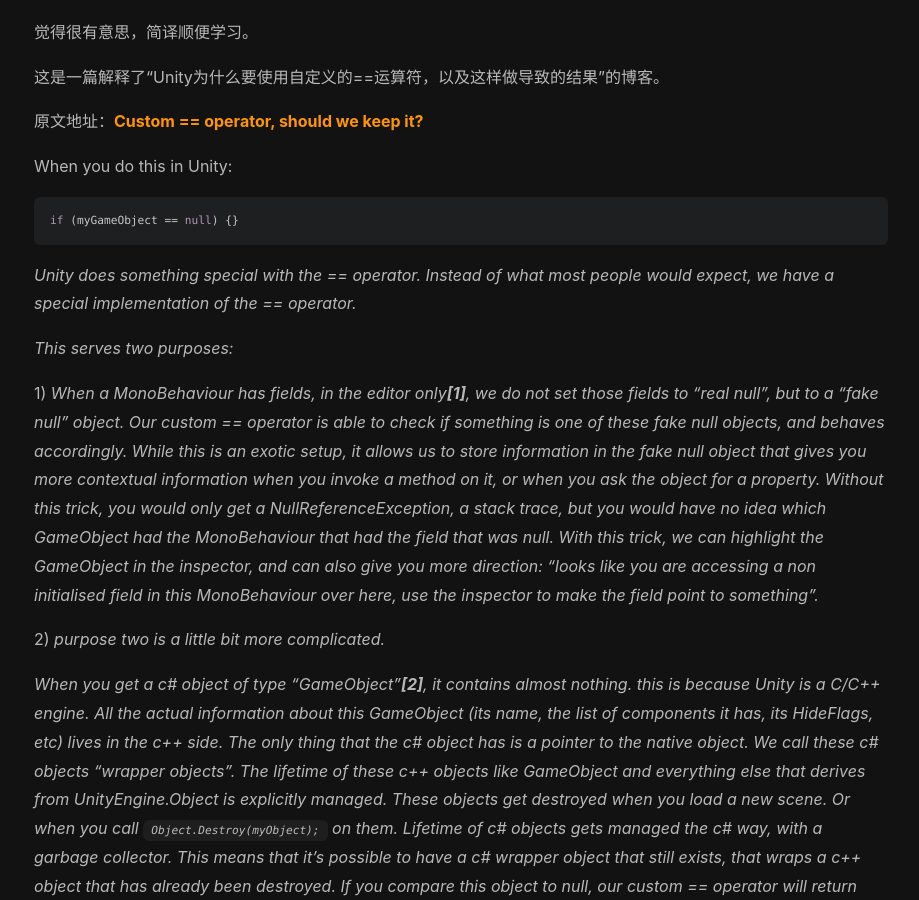
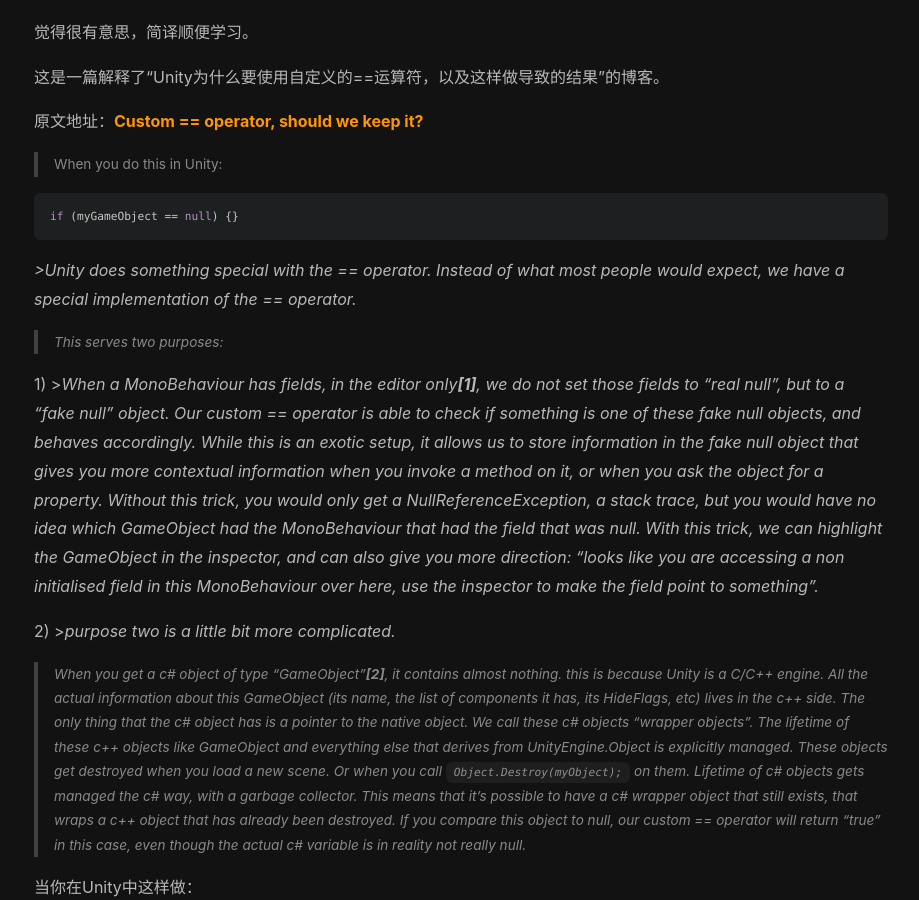
Before and after one commit to S0nrEir/S0nrEir.github.io, a Jekyll site: the page built from _posts/2023-03-03-译_Unity博客《custom == operator,should we keep it》.md, in a window 1280 px wide and 900 px high, scrolled down 355 px. Shown: the whole window, without its empty margins (69-988 px from the left). Built offline with Jekyll 4.4.1, drawn with Linux system fonts in a browser that asks for light colours; nearby versions of some CDN libraries; some of the changed text lies outside the part shown.

Commit message:
添加引用

````diff
--- a/_posts/2023-03-03-译_Unity博客《custom == operator,should we keep it》.md
+++ b/_posts/2023-03-03-译_Unity博客《custom == operator,should we keep it》.md
@@ -11,21 +11,21 @@ tags: ["原理","GC"]
 
 原文地址：[**Custom == operator, should we keep it?**](https://blog.unity.com/technology/custom-operator-should-we-keep-it)
 
-When you do this in Unity:
+> When you do this in Unity:
 
 ```c#
 if (myGameObject == null) {}
 ```
 
-*Unity does something special with the == operator. Instead of what most people would expect, we have a special implementation of the == operator.*
+*>Unity does something special with the == operator. Instead of what most people would expect, we have a special implementation of the == operator.*
 
-*This serves two purposes:*
+> *This serves two purposes:*
 
-1) *When a MonoBehaviour has fields, in the editor only**[1]**, we do not set those fields to "real null", but to a "fake null" object. Our custom == operator is able to check if something is one of these fake null objects, and behaves accordingly. While this is an exotic setup, it allows us to store information in the fake null object that gives you more contextual information when you invoke a method on it, or when you ask the object for a property. Without this trick, you would only get a NullReferenceException, a stack trace, but you would have no idea which GameObject had the MonoBehaviour that had the field that was null. With this trick, we can highlight the GameObject in the inspector, and can also give you more direction: "looks like you are accessing a non initialised field in this MonoBehaviour over here, use the inspector to make the field point to something".*
+1) >*When a MonoBehaviour has fields, in the editor only**[1]**, we do not set those fields to "real null", but to a "fake null" object. Our custom == operator is able to check if something is one of these fake null objects, and behaves accordingly. While this is an exotic setup, it allows us to store information in the fake null object that gives you more contextual information when you invoke a method on it, or when you ask the object for a property. Without this trick, you would only get a NullReferenceException, a stack trace, but you would have no idea which GameObject had the MonoBehaviour that had the field that was null. With this trick, we can highlight the GameObject in the inspector, and can also give you more direction: "looks like you are accessing a non initialised field in this MonoBehaviour over here, use the inspector to make the field point to something".*
 
-2) *purpose two is a little bit more complicated.*
+2) >*purpose two is a little bit more complicated.*
 
-   *When you get a c# object of type "GameObject"**[2]**, it contains almost nothing. this is because Unity is a C/C++ engine. All the actual information about this GameObject (its name, the list of components it has, its HideFlags, etc) lives in the c++ side. The only thing that the c# object has is a pointer to the native object. We call these c# objects "wrapper objects". The lifetime of these c++ objects like GameObject and everything else that derives from UnityEngine.Object is explicitly managed. These objects get destroyed when you load a new scene. Or when you call `Object.Destroy(myObject);` on them. Lifetime of c# objects gets managed the c# way, with a garbage collector. This means that it's possible to have a c# wrapper object that still exists, that wraps a c++ object that has already been destroyed. If you compare this object to null, our custom == operator will return "true" in this case, even though the actual c# variable is in reality not really null.*
+   > *When you get a c# object of type "GameObject"**[2]**, it contains almost nothing. this is because Unity is a C/C++ engine. All the actual information about this GameObject (its name, the list of components it has, its HideFlags, etc) lives in the c++ side. The only thing that the c# object has is a pointer to the native object. We call these c# objects "wrapper objects". The lifetime of these c++ objects like GameObject and everything else that derives from UnityEngine.Object is explicitly managed. These objects get destroyed when you load a new scene. Or when you call `Object.Destroy(myObject);` on them. Lifetime of c# objects gets managed the c# way, with a garbage collector. This means that it's possible to have a c# wrapper object that still exists, that wraps a c++ object that has already been destroyed. If you compare this object to null, our custom == operator will return "true" in this case, even though the actual c# variable is in reality not really null.*
 
 当你在Unity中这样做：
 
@@ -45,16 +45,16 @@ Unity对==操作符做了一些特殊的事，并不如人们期待的那样，
 
 ------
 
-*While these two use cases are pretty reasonable, the custom null check also comes with a bunch of downsides.*
+> *While these two use cases are pretty reasonable, the custom null check also comes with a bunch of downsides.*
 
 这两种理由都是很合理的，但自定义的判空检查也带来了一些问题。
 
 ------
 
-- *It is counterintuitive.*
-- *Comparing two UnityEngine.Objects to eachother or to null is slower than you'd expect.*
-- *The custom ==operator is not thread safe, so you cannot compare objects off the main thread. (this one we could fix).*
-- *It behaves inconsistently with the ?? operator, which also does a null check, but that one does a pure c# null check, and cannot be bypassed to call our custom null check.*
+- > *It is counterintuitive.*
+- > *Comparing two UnityEngine.Objects to eachother or to null is slower than you'd expect.*
+- > *The custom ==operator is not thread safe, so you cannot compare objects off the main thread. (this one we could fix).*
+- > *It behaves inconsistently with the ?? operator, which also does a null check, but that one does a pure c# null check, and cannot be bypassed to call our custom null check.*
 
 - 它是反直觉的。
 - 让两个派生自UnityEngine.Obejcts的对象互相比较或是让他们检查是否为空，比预想的要慢（指性能方面）。
@@ -63,37 +63,37 @@ Unity对==操作符做了一些特殊的事，并不如人们期待的那样，
 
 ------
 
-*Going over all these upsides and downsides, if we were building our API from scratch, we would have chosen not to do a custom null check, but instead have a myObject.destroyed property you can use to check if the object is dead or not, and just live with the fact that we can no longer give better error messages in case you do invoke a function on a field that is null.*
+> *Going over all these upsides and downsides, if we were building our API from scratch, we would have chosen not to do a custom null check, but instead have a myObject.destroyed property you can use to check if the object is dead or not, and just live with the fact that we can no longer give better error messages in case you do invoke a function on a field that is null.*
 
 综合考虑这些问题，如果我们从头构建API，可能不会选择使用自定义的判空检查，而是使用myObject.destroyed这样的属性取而代之这样你就可以检查对象是否已经销毁，并且接受一个事实：当你调用一个空字段上的方法时，Unity没办法给你更好的错误信息。（不利于debug）
 
 ------
 
-*What we're considering is wether or not we should change this. Which is a step in our never ending quest to find the right balance between "fix and cleanup old things" and "do not break old projects". In this case we're wondering what you think. For Unity5 we have been working on the ability for Unity to automatically update your scripts (more on this in a subsequent blogpost). Unfortunately, we would be unable to automatically upgrade your scripts for this case. (because we cannot distinguish between "this is an old script that actually wants the old behaviour", and "this is a new script that actually wants the new behaviour").*
+> *What we're considering is wether or not we should change this. Which is a step in our never ending quest to find the right balance between "fix and cleanup old things" and "do not break old projects". In this case we're wondering what you think. For Unity5 we have been working on the ability for Unity to automatically update your scripts (more on this in a subsequent blogpost). Unfortunately, we would be unable to automatically upgrade your scripts for this case. (because we cannot distinguish between "this is an old script that actually wants the old behaviour", and "this is a new script that actually wants the new behaviour").*
 
 我们正在考虑是改变这一点，我们一直在“修复和清理旧代码”和“不要破坏老代码”之间平衡。（想改但不好改）
 
 ------
 
-*We're leaning towards "remove the custom == operator", but are hesitant, because it would change the meaning of all the null checks your projects currently do. And for cases where the object is not "really null" but a destroyed object, a nullcheck used to return true, and will if we change this it will return false. If you wanted to check if your variable was pointing to a destroyed object, you'd need to change the code to check "if (myObject.destroyed) {}" instead. We're a bit nervous about that, as if you haven't read this blogpost, and most likely if you have, it's very easy to not realise this changed behaviour, especially since most people do not realise that this custom null check exists at all.**[3]***
+> *We're leaning towards "remove the custom == operator", but are hesitant, because it would change the meaning of all the null checks your projects currently do. And for cases where the object is not "really null" but a destroyed object, a nullcheck used to return true, and will if we change this it will return false. If you wanted to check if your variable was pointing to a destroyed object, you'd need to change the code to check "if (myObject.destroyed) {}" instead. We're a bit nervous about that, as if you haven't read this blogpost, and most likely if you have, it's very easy to not realise this changed behaviour, especially since most people do not realise that this custom null check exists at all.**[3]***
 
 我们倾向于移除自定义的==运算符，但是犹豫，因为这可能会改变你当前项目内所有判空检查的含义。比如一个并不是真的null但是在C++层已经被销毁的对象，做空检查会返回true，改了的话会返回false，如果你想检查变量是否指向一个被销毁的对象，你需要改用"if (myObject.destroyed){}"。关于这一点我们有点紧张。因为如果你没读过这篇博客，甚至可能即使读过了，也很容易忽略这种行为的改变，尤其是因为大多数人根本没有意识到这种自定义空检查的存在。
 
 ------
 
-[1] We do this in the editor only. This is why when you call GetComponent() to query for a component that doesn't exist, that you see a C# memory allocation happening, because we are generating this custom warning string inside the newly allocated fake null object. This memory allocation does not happen in built games. This is a very good example why if you are profiling your game, you should always profile the actual standalone player or mobile player, and not profile the editor, since we do a lot of extra security / safety / usage checks in the editor to make your life easier, at the expense of some performance. When profiling for performance and memory allocations, never profile the editor, always profile the built game.
+> [1] We do this in the editor only. This is why when you call GetComponent() to query for a component that doesn't exist, that you see a C# memory allocation happening, because we are generating this custom warning string inside the newly allocated fake null object. This memory allocation does not happen in built games. This is a very good example why if you are profiling your game, you should always profile the actual standalone player or mobile player, and not profile the editor, since we do a lot of extra security / safety / usage checks in the editor to make your life easier, at the expense of some performance. When profiling for performance and memory allocations, never profile the editor, always profile the built game.
 
 我们只在编辑器模式中这样做。这就是为什么当调 GetComponent()查询一个不存在的Component时，你会看到发生C#内存分配，因为我们在新分配的"fake null object"中生成了自定义警告字符串。这种内存分配不会在构建的游戏中发生（应该指已经出包的版本）。这是一个很好的例子，说明了为什么如果你要对游戏进行性能分析，你应该始终对实际的独立播放模式或移动的播放模式下进行性能分析（？），而不是在编辑器模式下进行性能分析，因为我们在编辑器模式中做了很多额外的安全/保护/使用检查，让你用起来更方柏霓，但代价是一些性能损耗。当进行性能和内存分配分析时，不要对编辑器进行分析，而应该对构建的游戏进行分析。
 
 ------
 
-[2] This is true not only for GameObject, but everything that derives from UnityEngine.Object
+> [2] This is true not only for GameObject, but everything that derives from UnityEngine.Object
 
 这发生在所有派生自UnityEngine.Object的对象上
 
 ------
 
-[3] Fun story: I ran into this while optimising GetComponent<T>() performance, and while implementing some caching for the transform component I wasn't seeing any performance benefits. Then [@jonasechterhoff](https://twitter.com/jonasechterhoff) looked at the problem, and came to the same conclusion. The caching code looks like this:
+> [3] Fun story: I ran into this while optimising GetComponent<T>() performance, and while implementing some caching for the transform component I wasn't seeing any performance benefits. Then [@jonasechterhoff](https://twitter.com/jonasechterhoff) looked at the problem, and came to the same conclusion. The caching code looks like this:
 
 ```c#
 private Transform m_CachedTransform
````
Also changed, not shown: other parts of _posts/2023-03-03-译_Unity博客《custom == operator,should we keep it》.md (+2 -2 lines).
